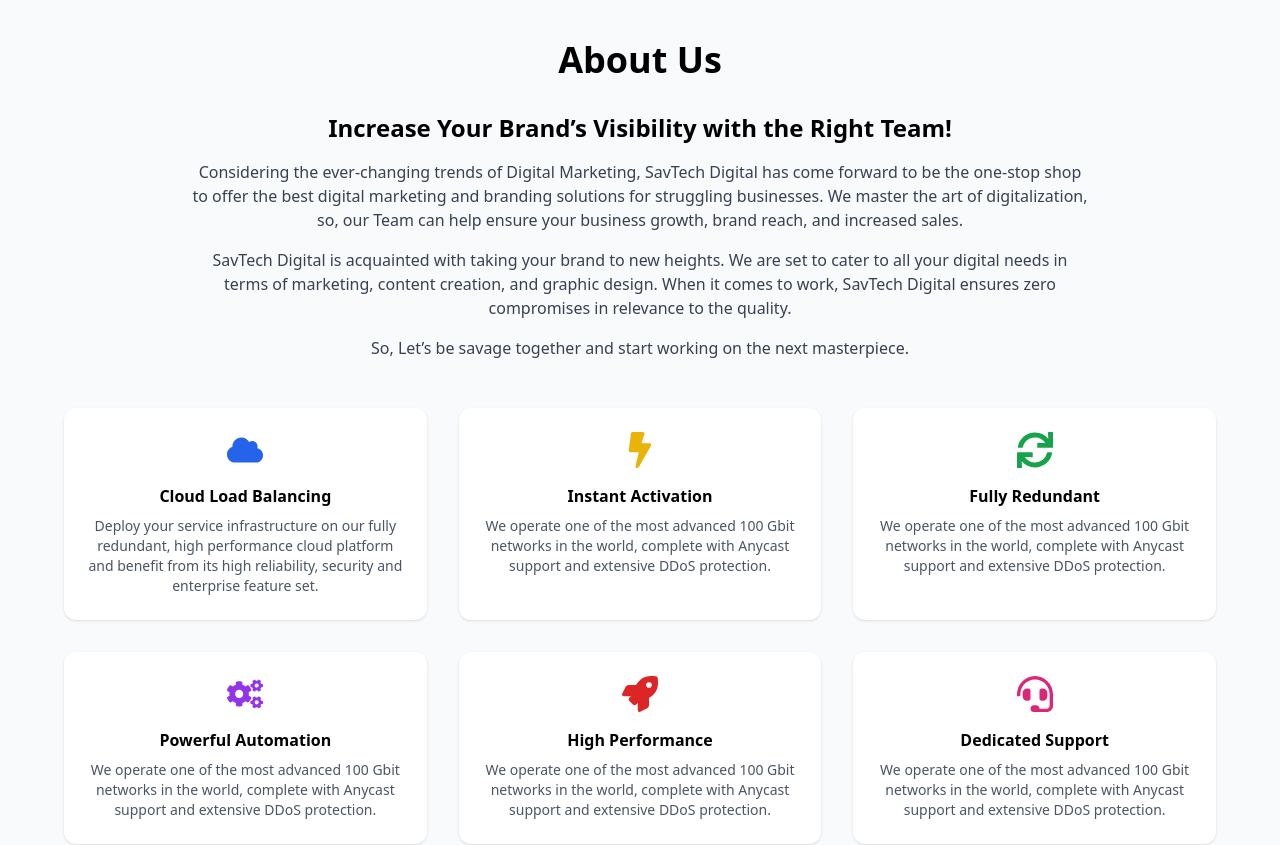
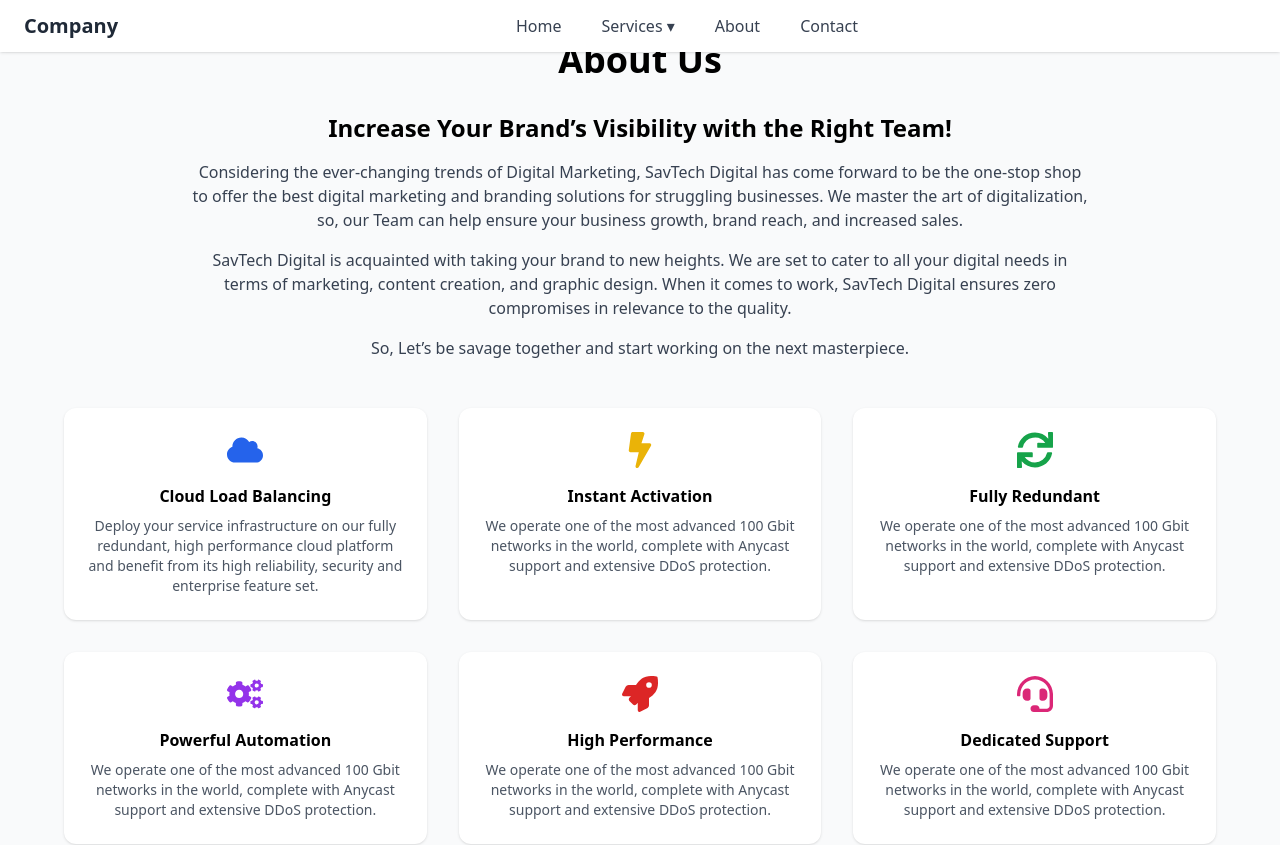
Before and after one commit to AMoizKhan/Company, a Next.js app: page /about in a window 1280 px wide. Shown: the top 845 px of the page. Built offline with nearby package versions, Linux system fonts and the light colour scheme.

Commit message:
Working on design on home page r

```diff
--- a/src/app/about/page.jsx
+++ b/src/app/about/page.jsx
@@ -1,10 +1,12 @@
 "use client";
 
+import Header from "@/Component/Header";
 import { FaCloud, FaBolt, FaSync, FaCogs, FaRocket, FaHeadset } from "react-icons/fa";
 
 export default function About() {
   return (
     <div className="p-10 bg-gray-50 min-h-screen">
+      <Header/>
       {/* Title */}
       <h1 className="text-4xl font-bold text-center mb-8">About Us</h1>
 
```
